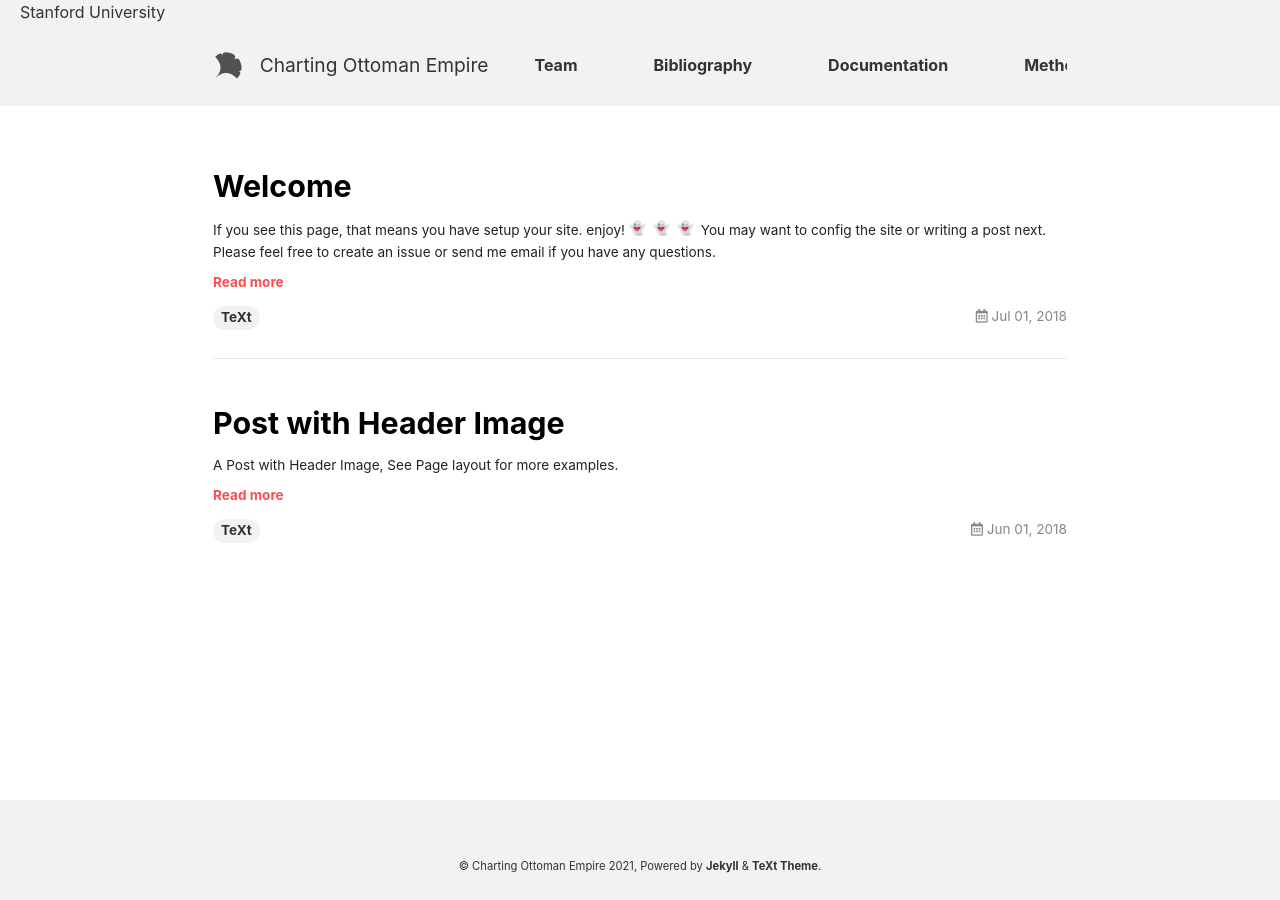
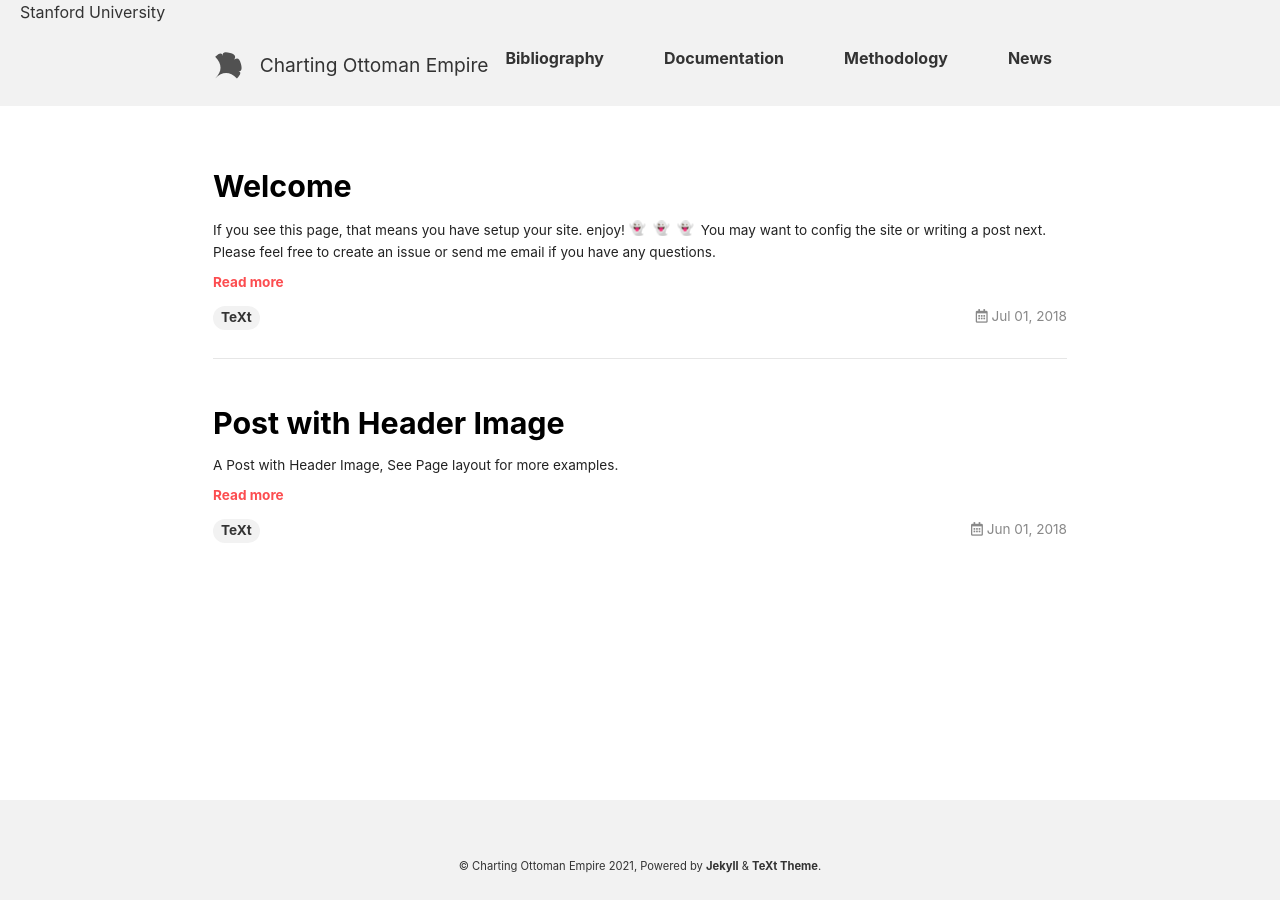
Before and after one commit to ottoman-middle-eastern-dh-lab/charting-ottoman-empire, a Jekyll site: the page built from index.html, in a window 1280 px wide. Built offline with Jekyll 4.4.1, drawn with Linux system fonts in a browser that asks for light colours; nearby versions of some CDN libraries; emoji names are drawn with the system emoji font; the list of posts is cut into pages by our own code.

Commit message:
Update _header.scss

```diff
--- a/_sass/components/_header.scss
+++ b/_sass/components/_header.scss
@@ -114,36 +114,35 @@
   max-width: 2000px;
 
   & > ul {
+    display: flex;
+    justify-content: center;
     width: 100%;
     max-width: 2000px;
     margin: 0 auto;
+    padding: 0;
+    list-style: none;
     height: map-get($layout, header-height);
-    padding-bottom: 0;
 
     @include media-breakpoint-down(md) {
+      flex-direction: column;
+      align-items: start;
+      height: auto;
       padding-bottom: 4px;
       margin: -4px 0 0 0;
-    }
-
-    @include menu(3, 2, nowrap);
-    @include align-items(center);
-
-    @include media-breakpoint-down(md) {
-      height: auto;
     }
   }
 }
 
 // Individual Navigation Items
 .navigation__item {
-  position: relative; // Needed for dropdown
+  position: relative; // Needed for dropdown positioning
   padding: 10px 15px;
 
   a {
     display: block;
     text-decoration: none;
+    font-weight: bold;
     color: $header-text-color;
-    font-weight: bold;
     padding: 10px 15px;
 
     &:hover {
@@ -153,8 +152,8 @@
 
   &::after {
     display: block;
+    content: "";
     margin-bottom: -4px;
-    content: "";
     @include split-line(bottom, 4px, transparent);
   }
 
@@ -170,6 +169,7 @@
     z-index: 100;
     min-width: 200px;
     padding: 10px 0;
+    list-style: none;
     opacity: 0;
     visibility: hidden;
     transition: opacity 0.3s ease-in-out, visibility 0.3s ease-in-out;
@@ -192,7 +192,7 @@
     }
   }
 
-  // Show dropdown on hover (desktop)
+  // Show dropdown on hover (Desktop)
   &:hover > .navigation__dropdown {
     display: block;
     opacity: 1;
@@ -211,17 +211,8 @@
   }
 }
 
-// Mobile Dropdown Support
+// Mobile Dropdown Support (Click-based)
 @include media-breakpoint-down(md) {
-  .navigation {
-    position: relative;
-
-    & > ul {
-      display: flex;
-      flex-direction: column;
-      align-items: start;
-    }
-
   .navigation__item {
     width: 100%;
 
@@ -240,4 +231,3 @@
     }
   }
 }
-}
```
Lines whose indentation alone changed are shown as unchanged.
